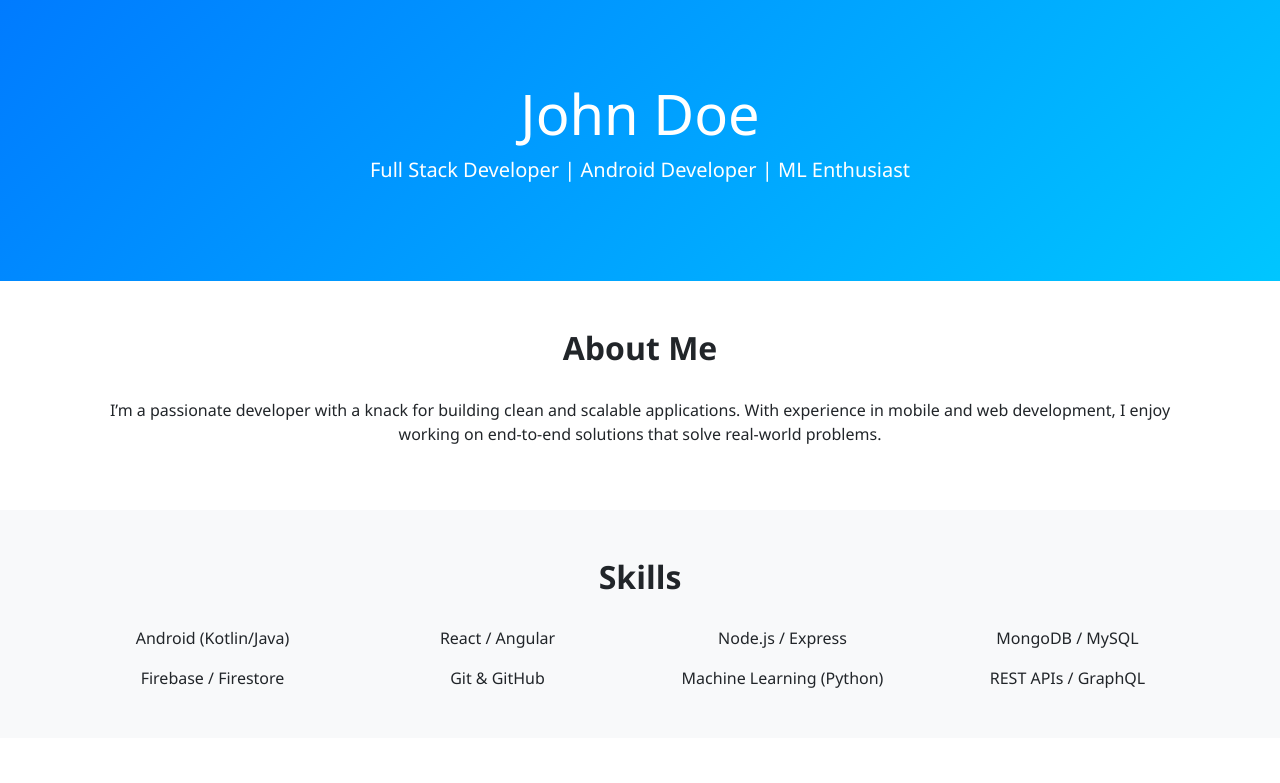
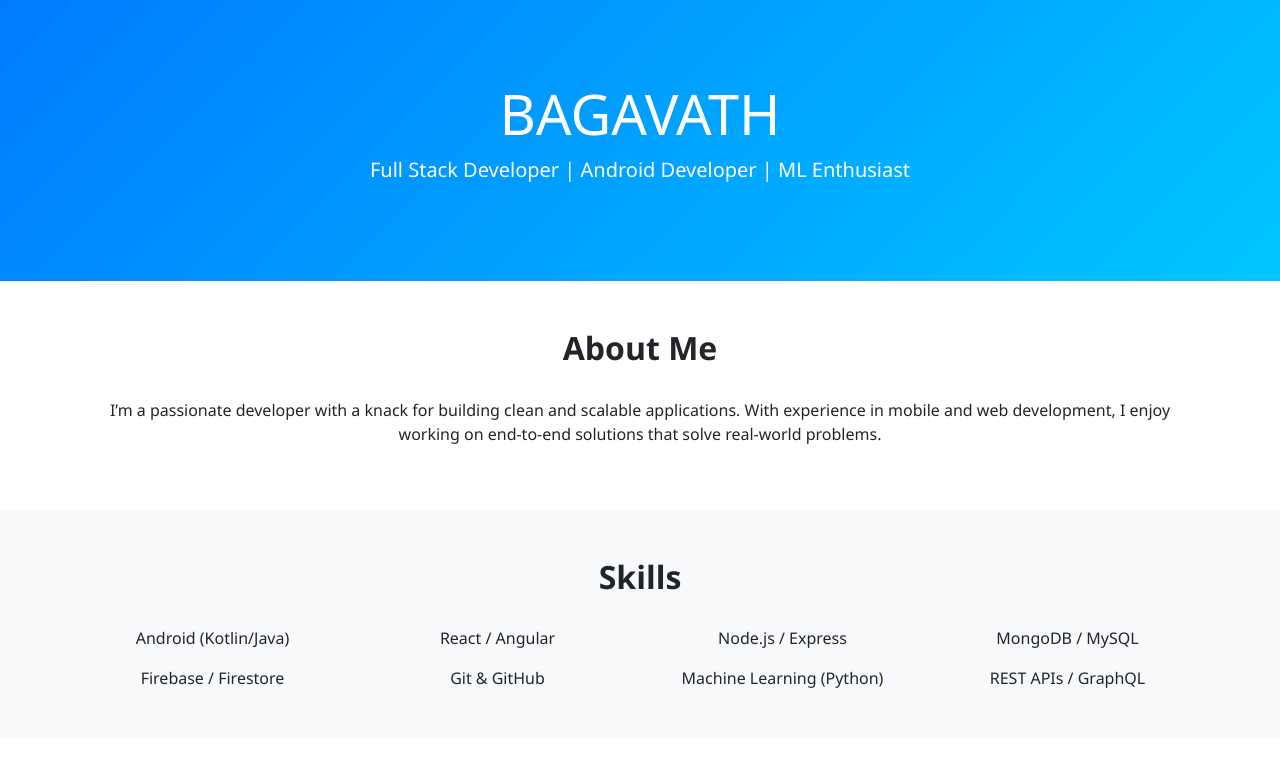
Before and after one commit to BAGAVATH33/Bagavath, a plain HTML site: page index.html in a window 1280 px wide. Shown: the top 783 px of the page. Drawn offline with nearby package versions, Linux system fonts and the light colour scheme.

Commit message:
Update index.html

```diff
--- a/index.html
+++ b/index.html
@@ -29,7 +29,7 @@
   <!-- Hero Section -->
   <section class="hero">
     <div class="container">
-      <h1 class="display-4">John Doe</h1>
+      <h1 class="display-4">BAGAVATH</h1>
       <p class="lead">Full Stack Developer | Android Developer | ML Enthusiast</p>
     </div>
   </section>
```
